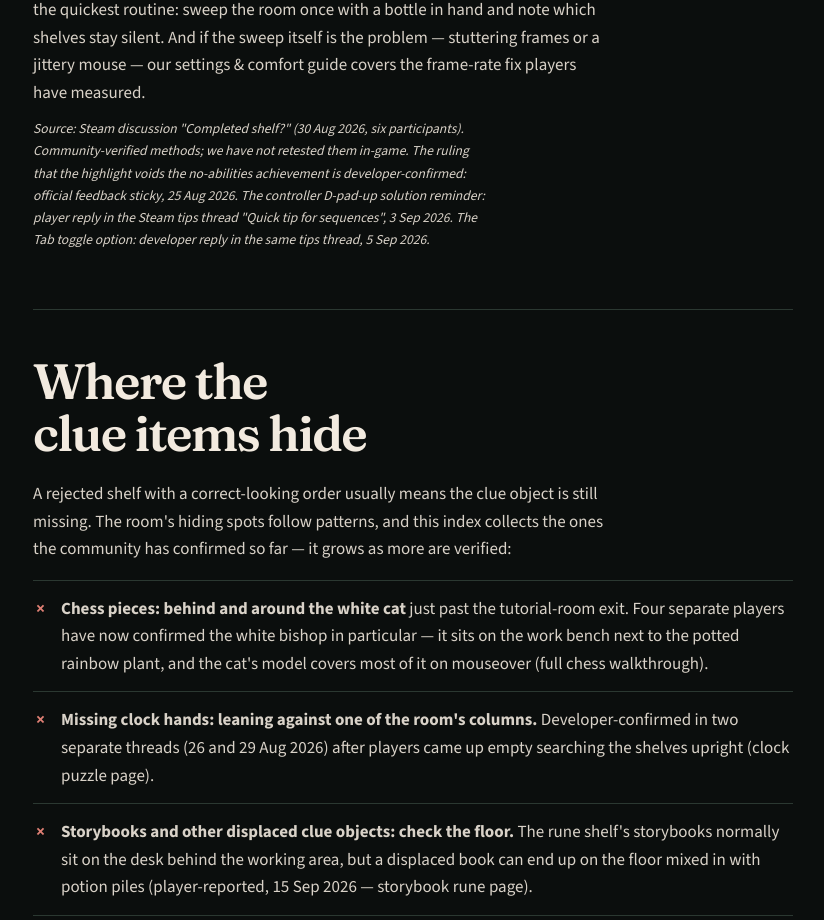
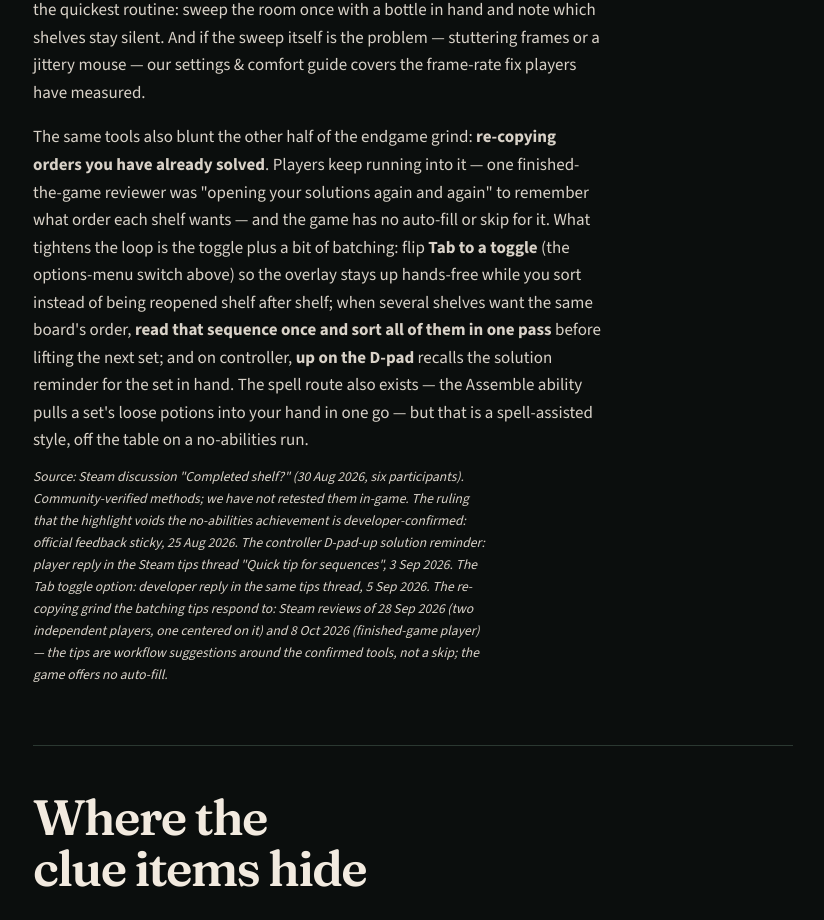
Before and after one commit to bruce-hmz/shelve-the-potions-guide, a Next.js app: page /walkthrough/all-puzzle-solutions in a window 1280 px wide. Shown: the part 5859-6779 px from the top of the page, without its empty margins (359-1183 px from the left). Built offline with nearby package versions, Linux system fonts and the light colour scheme; no server answers.

Commit message:
content: v1.0.13 behind-shelf fix narrative on missing-potions + solved-shelf copy-loop tips row (ACT-058/063)

```diff
--- a/app/help/missing-potions/page.tsx
+++ b/app/help/missing-potions/page.tsx
@@ -157,7 +157,7 @@ export default function MissingPotionsPage() {
                   <strong>After a crash, the menu has no Continue and no New Game.</strong> One player&apos;s PC crashed mid-session on 1 Oct 2026; after rebooting, the game launched fine but the main menu offered neither option — and uninstalling, reinstalling and verifying the game files none of it helped, because saves do not live in the game&apos;s install folder in the first place. The developer confirmed the cause — &quot;your save file got corrupted&quot; — and gave a complete fix (3 Oct 2026): close the game, delete the folder C:\Users\[UserName]\AppData\LocalLow\Knight Owl Games\, and if you have Steam Cloud activated, stay offline until you have launched the game once, so Cloud does not re-download the corrupted save when you reconnect. The catch: deleting the save starts your workshop over from scratch — the developer&apos;s reply offers no way to recover the corrupted file, only to replace it with a fresh one. (A small update the developer shipped the same day may prevent future save corruption, but no update brings back a save that is already gone.) If the menu loads normally and the trouble only starts once you are playing, that is the crash-state row above, not this one. Symptom player-reported (1 Oct 2026), fix dev-confirmed (3 Oct 2026).
                 </li>
                 <li>
-                  <strong>A potion is wedged behind furniture and nothing on this page moves it.</strong> Two players describe the same no-crash trap: a bottle visibly <strong>wedged behind the back of a bookcase or shelf</strong>, out of reach, and shelf spots that refuse placement — no place option offered at all. Potion Unstuck does nothing, the <Link href="/help/abilities-and-hints/#assemble">Assemble ability</Link> does not bring the bottle to hand, and the <a href="#respawn">pause-menu respawn</a> does not reset it either. Do not restart-cycle hoping it clears: one player&apos;s restart made it worse, turning a single dead placement spot into two. Leave the save as it is and report it to the developers with your player log (found in %USERPROFILE%\AppData\LocalLow\Knight Owl Games\Shelve the Potions!) via their Discord. There is <strong>no confirmed community fix as of v1.0.12</strong> — player-reported from two independent reports (11 and 23 Sep 2026), and the developer has not yet replied in the thread.
+                  <strong>A potion is wedged behind furniture and nothing on this page moves it.</strong> Two players describe the same no-crash trap: a bottle visibly <strong>wedged behind the back of a bookcase or shelf</strong>, out of reach, and shelf spots that refuse placement — no place option offered at all. Potion Unstuck does nothing, the <Link href="/help/abilities-and-hints/#assemble">Assemble ability</Link> does not bring the bottle to hand, and the <a href="#respawn">pause-menu respawn</a> does not reset it either. Do not restart-cycle hoping it clears: one player&apos;s restart made it worse, turning a single dead placement spot into two. <strong>Update the game first</strong>: patch v1.0.13 fixes save files that spawn potions between the shelves — the developer&apos;s patch notes name exactly this trap (announced 8 Oct 2026), and the developer had told the affected player the same in the thread two days before that: &quot;we just posted an update that should fix this issue&quot; (3 Oct 2026). The fix note reads <em>some</em> save files, though, so if a bottle is still wedged after updating, leave the save as it is and report it to the developers with your player log (found in %USERPROFILE%\AppData\LocalLow\Knight Owl Games\Shelve the Potions!) via their Discord. Player-reported symptom from two independent reports (11 and 23 Sep 2026); the fix is developer-published — no affected player has publicly confirmed it yet.
                 </li>
                 <li>
                   <strong>One specific potion is gone and Assemble will not bring it back.</strong> A 3 Sep 2026 report describes a purple Greek-symbols potion missing from a save — nothing highlighted in the shop, and the <Link href="/help/abilities-and-hints/#assemble">Assemble ability</Link> (which pulls unshelved potions of a set into your hand) did not retrieve it. Two days later the player found the cause: <strong>two potions were occupying the same shelf slot</strong>, and picking up that set&apos;s bottles revealed the missing one underneath — so first lift every potion of the set that looks incomplete. If the bottle still has not appeared, the developer&apos;s standing answer applies: use the <a href="#respawn">pause-menu respawn of all unshelved potions</a> — and do not be put off by its warning. The player nearly skipped that fix after misreading it as deleting progress; respawning only moves loose bottles and potions already shelved stay put.
@@ -180,7 +180,7 @@ export default function MissingPotionsPage() {
                 <li>Crash-stuck shelf slots (full-restart fix) and the Assemble-fail missing-potion report: Steam discussions &quot;Potions stuck between shelves&quot; (1 Sep 2026) and &quot;missing potion&quot; (3 Sep 2026, resolved by its opener on 5 Sep 2026 — the potion shared a shelf slot with another bottle); the two-minute autosave interval is from the developer&apos;s pinned FAQ thread.</li>
                 <li>Crash-state corruption symptoms (phantom hand slot, flying placements, un-interactive slot with a red shelf) and the restart-twice fix: Steam thread &quot;everything broke for a bit&quot; (22 Sep 2026) and an independent Steam review from the same day — player-reported, developer has not yet replied in the thread.</li>
                 <li>The empty menu after a crash (no Continue, no New Game) and the developer&apos;s save-recovery fix: Steam thread &quot;Start Screen Missing&quot; (1 Oct 2026, one player report; reinstall and file verification had failed because saves live outside the install folder) — developer reply of 3 Oct 2026 confirms a corrupted save file and gives the fix: delete the LocalLow save folder and, with Steam Cloud on, stay offline until the game has launched once. The update shipped the same day may prevent future corruption but does not restore an already-corrupted save.</li>
-                <li>Wedged-behind-furniture bottles and dead placement spots, with Unstick, Assemble and the pause-menu respawn all failing to clear them: a sticky-thread comment (11 Sep 2026, potion stuck behind the bookcase that the menu restuck option would not reset) and Steam thread &quot;two bugs I found&quot; (23 Sep 2026, where one player&apos;s restart turned one dead spot into two) — two independent players, no developer reply, no confirmed community fix as of v1.0.12.</li>
+                <li>Wedged-behind-furniture bottles and dead placement spots, with Unstick, Assemble and the pause-menu respawn all failing to clear them: a sticky-thread comment (11 Sep 2026, potion stuck behind the bookcase that the menu restuck option would not reset) and Steam thread &quot;two bugs I found&quot; (23 Sep 2026, where one player&apos;s restart turned one dead spot into two) — two independent players. The developer replied on the thread on 3 Oct 2026 (&quot;we just posted an update that should fix this issue&quot;), and the v1.0.13 patch notes, announced 8 Oct 2026, confirm the fix: &quot;Fixed some save files will spawn potions between the shelves.&quot; No affected player has publicly confirmed the fix yet.</li>
                 <li>The displaced storybook found on the floor among potion piles: Steam thread &quot;Can&apos;t find the second book&quot; (14–15 Sep 2026, community answer, not retested by us).</li>
                 <li>No in-game retest has been done for this article; details are labelled accordingly.</li>
               </ul>
--- a/app/walkthrough/all-puzzle-solutions/page.tsx
+++ b/app/walkthrough/all-puzzle-solutions/page.tsx
@@ -222,8 +222,11 @@ export default function AllSolutionsPage() {
               <p>
                 There is no persistent completed-shelf indicator in the game yet — players have asked the developer for one in the same thread. Until that ships, the Tab hold is the quickest routine: sweep the room once with a bottle in hand and note which shelves stay silent. And if the sweep itself is the problem — stuttering frames or a jittery mouse — our <a href="/help/settings-and-comfort/#performance">settings &amp; comfort guide</a> covers the frame-rate fix players have measured.
               </p>
+              <p>
+                The same tools also blunt the other half of the endgame grind: <strong>re-copying orders you have already solved</strong>. Players keep running into it — one finished-the-game reviewer was &quot;opening your solutions again and again&quot; to remember what order each shelf wants — and the game has no auto-fill or skip for it. What tightens the loop is the toggle plus a bit of batching: flip <strong>Tab to a toggle</strong> (the options-menu switch above) so the overlay stays up hands-free while you sort instead of being reopened shelf after shelf; when several shelves want the same board&apos;s order, <strong>read that sequence once and sort all of them in one pass</strong> before lifting the next set; and on controller, <strong>up on the D-pad</strong> recalls the solution reminder for the set in hand. The spell route also exists — the <Link href="/help/abilities-and-hints/#assemble">Assemble ability</Link> pulls a set&apos;s loose potions into your hand in one go — but that is a spell-assisted style, off the table on a <Link href="/help/no-abilities-run/">no-abilities run</Link>.
+              </p>
               <p className="source-note">
-                Source: Steam discussion &quot;Completed shelf?&quot; (30 Aug 2026, six participants). Community-verified methods; we have not retested them in-game. The ruling that the highlight voids the no-abilities achievement is developer-confirmed: official feedback sticky, 25 Aug 2026. The controller D-pad-up solution reminder: player reply in the Steam tips thread &quot;Quick tip for sequences&quot;, 3 Sep 2026. The Tab toggle option: developer reply in the same tips thread, 5 Sep 2026.
+                Source: Steam discussion &quot;Completed shelf?&quot; (30 Aug 2026, six participants). Community-verified methods; we have not retested them in-game. The ruling that the highlight voids the no-abilities achievement is developer-confirmed: official feedback sticky, 25 Aug 2026. The controller D-pad-up solution reminder: player reply in the Steam tips thread &quot;Quick tip for sequences&quot;, 3 Sep 2026. The Tab toggle option: developer reply in the same tips thread, 5 Sep 2026. The re-copying grind the batching tips respond to: Steam reviews of 28 Sep 2026 (two independent players, one centered on it) and 8 Oct 2026 (finished-game player) — the tips are workflow suggestions around the confirmed tools, not a skip; the game offers no auto-fill.
               </p>
             </section>
 
```
